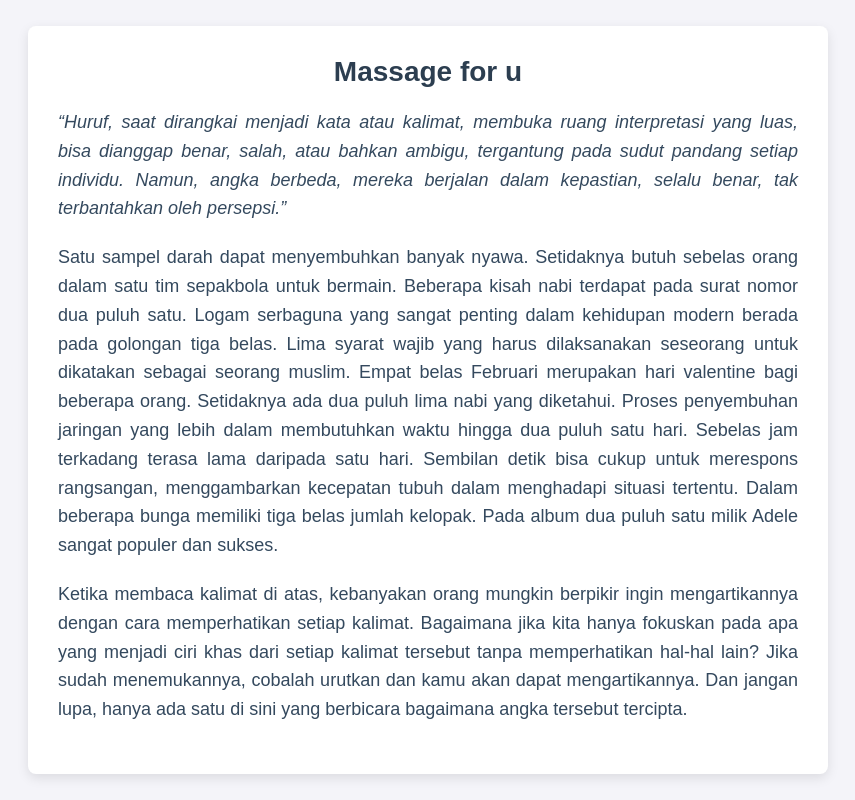
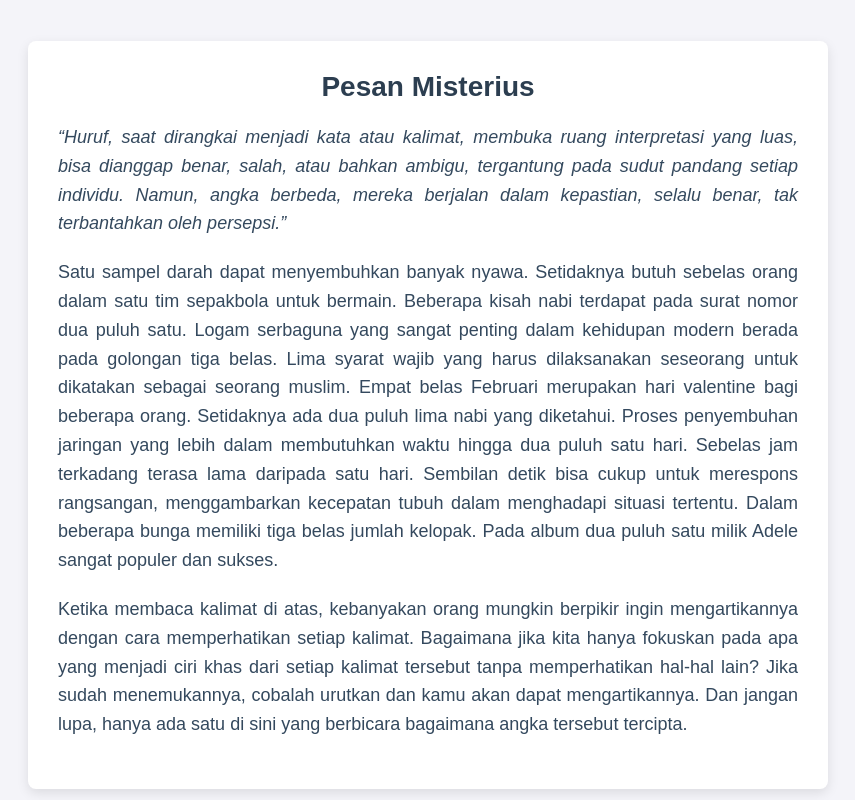
Before and after one commit to AnonymousSender/SecretAdmirer, a plain HTML site: page index.html in a window 1280 px wide. Shown: the whole page, without its empty margins (212-1067 px from the left). Drawn offline with Linux system fonts and the light colour scheme.

Commit message:
Update index.html

```diff
--- a/index.html
+++ b/index.html
@@ -5,7 +5,7 @@
     <meta charset="UTF-8">
     <meta name="viewport" content="width=device-width, initial-scale=1.0">
     <meta http-equiv="X-UA-Compatible" content="ie=edge">
-    <title>Secret Massage for u</title>
+    <title>Pesan Misterius</title>
     <style>
         /* Reset dan umumkan beberapa gaya */
         * {
@@ -23,6 +23,8 @@
             align-items: center;
             height: 100vh;
             padding: 20px;
+            padding-top: 50px; /* Menambahkan ruang ekstra di atas */
+            overflow-x: hidden; /* Menghindari scroll horizontal */
         }
 
         .container {
@@ -64,7 +66,7 @@
 
 <body>
     <div class="container">
-        <h1>Massage for u</h1>
+        <h1>Pesan Misterius</h1>
         <p><em>“Huruf, saat dirangkai menjadi kata atau kalimat, membuka ruang interpretasi yang luas, bisa dianggap benar, salah, atau bahkan ambigu, tergantung pada sudut pandang setiap individu. Namun, angka berbeda, mereka berjalan dalam kepastian, selalu benar, tak terbantahkan oleh persepsi.”</em></p>
 
         <p>
```
